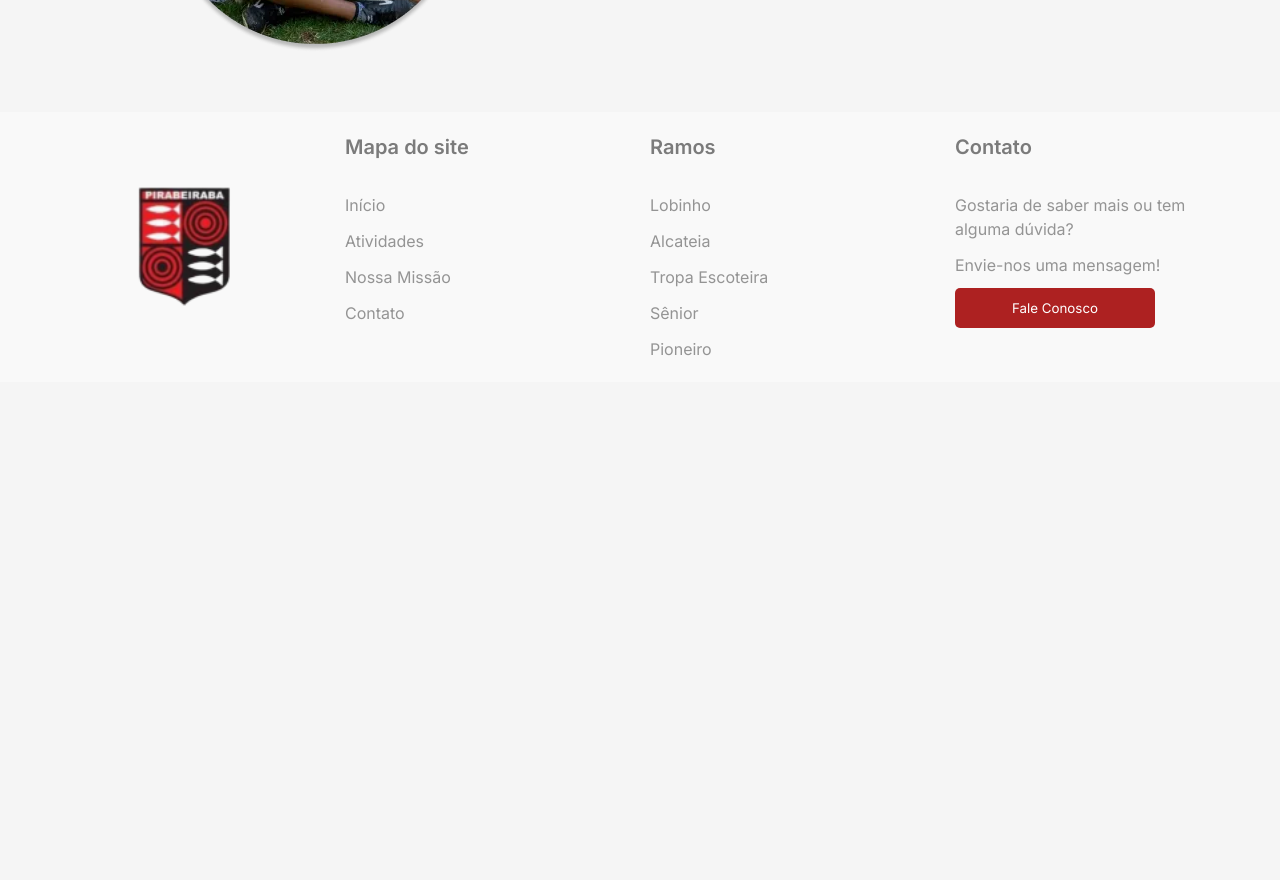
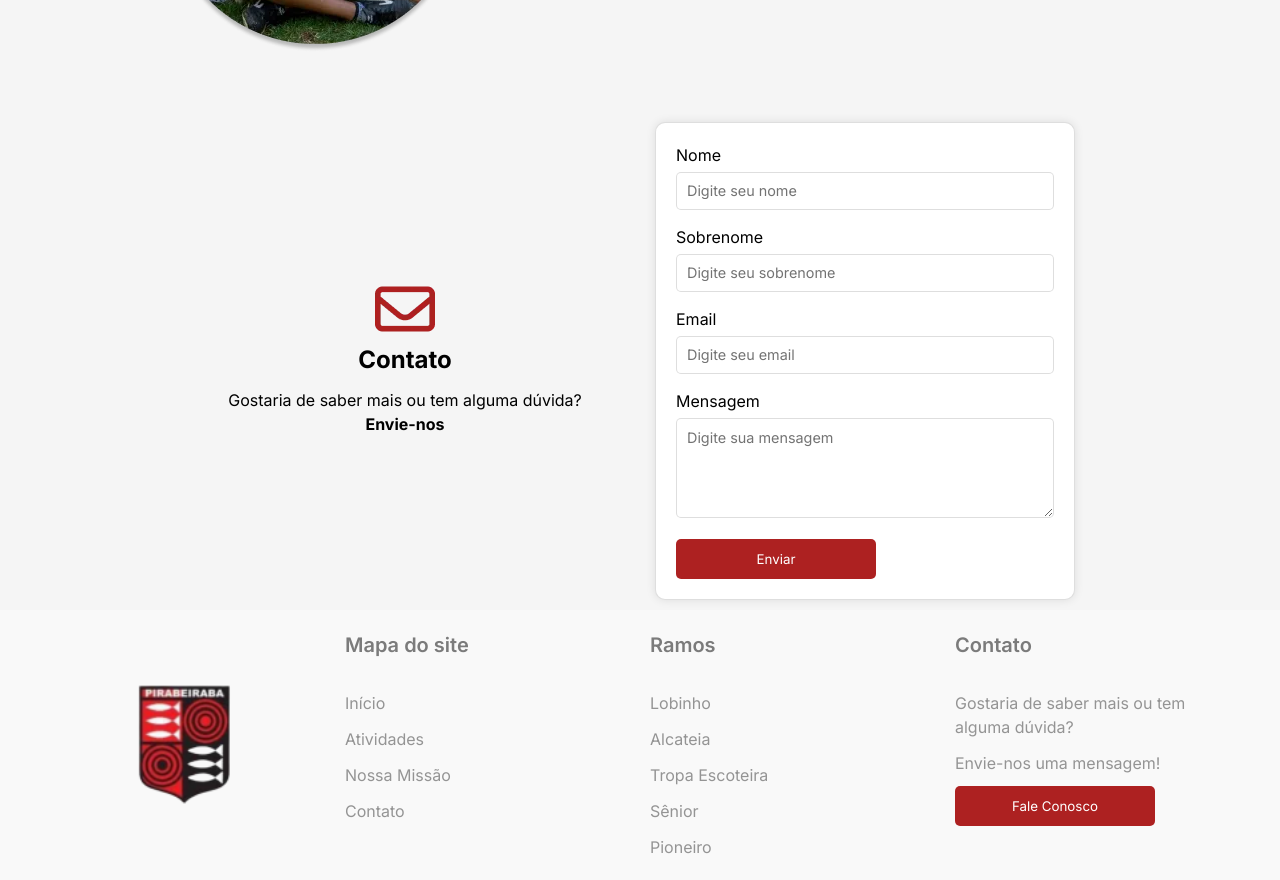
Before and after one commit to matheusmartinsviana/escoteiroPirabeiraba, a React (Vite) app: page / in a window 1280 px wide. Shown: the part 3980-4860 px from the top of the page. Before the commit the page ends 4362 px from the top, so only its background shows below. Built offline with nearby package versions, Linux system fonts and the light colour scheme.

Commit message:
feat: contact section

```diff
--- a/src/components/Sections/Contact.jsx
+++ b/src/components/Sections/Contact.jsx
@@ -1,7 +1,103 @@
+import { useState } from "react";
+import styles from "./styles/Contact.module.css";
+import mailImage from "../../assets/mail.webp";
+import Button from "../General/Button";
+
 export default function Contact() {
+  const [formData, setFormData] = useState({
+    name: "",
+    surname: "",
+    email: "",
+    message: "",
+  });
+
+  const handleChange = (e) => {
+    const { name, value } = e.target;
+    setFormData({
+      ...formData,
+      [name]: value,
+    });
+  };
+
+  const handleSubmit = (e) => {
+    e.preventDefault();
+
+    const message = encodeURIComponent(
+      `Olá, vim pelo site dos Escoteiros de Pirabeiraba. Meu nome é ${formData.name}. ${formData.surname}\nEmail: ${formData.email}\nMensagem: ${formData.message}`
+    );
+
+    const phoneNumber = "1234567890";
+    const whatsappURL = `https://wa.me/${phoneNumber}?text=${message}`;
+
+    window.open(whatsappURL, "_blank");
+  };
+
   return (
     <>
-      <form action=""></form>
+      <section className={styles.contactContainer}>
+        <div className={styles.leftSide}>
+          <img src={mailImage} alt="" />
+          <h1>Contato</h1>
+          <p>
+            Gostaria de saber mais ou tem alguma dúvida?{" "}
+            <strong>Envie-nos</strong>
+          </p>
+        </div>
+        <form onSubmit={handleSubmit}>
+          <div className={styles.inputGroup}>
+            <label htmlFor="name">Nome</label>
+            <input
+              type="text"
+              id="name"
+              name="name"
+              placeholder="Digite seu nome"
+              required
+              value={formData.name}
+              onChange={handleChange}
+            />
+          </div>
+
+          <div className={styles.inputGroup}>
+            <label htmlFor="surname">Sobrenome</label>
+            <input
+              type="text"
+              id="surname"
+              name="surname"
+              placeholder="Digite seu sobrenome"
+              required
+              value={formData.surname}
+              onChange={handleChange}
+            />
+          </div>
+
+          <div className={styles.inputGroup}>
+            <label htmlFor="email">Email</label>
+            <input
+              type="email"
+              id="email"
+              name="email"
+              placeholder="Digite seu email"
+              required
+              value={formData.email}
+              onChange={handleChange}
+            />
+          </div>
+
+          <div className={styles.inputGroup}>
+            <label htmlFor="message">Mensagem</label>
+            <textarea
+              id="message"
+              name="message"
+              placeholder="Digite sua mensagem"
+              required
+              value={formData.message}
+              onChange={handleChange}
+            ></textarea>
+          </div>
+
+          <Button type="submit">Enviar</Button>
+        </form>
+      </section>
     </>
   );
 }
--- /dev/null
+++ b/src/components/Sections/styles/Contact.module.css
@@ -0,0 +1,62 @@
+.contactContainer {
+  display: flex;
+  flex-wrap: wrap;
+  align-items: center;
+  justify-content: center;
+  gap: 50px;
+  margin: 10px;
+}
+
+.leftSide {
+  display: flex;
+  align-items: center;
+  justify-content: center;
+  flex-direction: column;
+  gap: 10px;
+}
+
+.leftSide p {
+  max-width: 400px;
+  text-align: center;
+}
+
+.inputGroup {
+  margin-bottom: 15px;
+}
+
+.inputGroup label {
+  display: block;
+  margin-bottom: 5px;
+}
+
+.inputGroup input,
+.inputGroup textarea {
+  max-width: 400px;
+  width: 100%;
+  padding: 10px;
+  border: 1px solid #cccccca4;
+  border-radius: 5px;
+}
+
+.inputGroup input::placeholder,
+.inputGroup textarea::placeholder {
+  color: #363636b2;
+  font-size: 0.9rem;
+}
+.inputGroup textarea {
+  resize: vertical;
+  height: 100px;
+  max-height: 200px;
+}
+
+.contactContainer form {
+  border: 1px solid #cccccca4;
+  background-color: white;
+  width: 420px;
+  padding: 20px;
+  border-radius: 10px;
+  display: flex;
+  justify-content: center;
+  flex-direction: column;
+  box-shadow: 0 0 10px rgba(0, 0, 0, 0.1);
+}
--- a/src/pages/Home.jsx
+++ b/src/pages/Home.jsx
@@ -1,5 +1,6 @@
 import BannerSlider from "../components/Sections/BannerSlider";
 import Branches from "../components/Sections/Branches";
+import Contact from "../components/Sections/Contact";
 import OurHistory from "../components/Sections/OurHistory";
 import OurMisson from "../components/Sections/ourMission";
 import Projects from "../components/Sections/Projects";
@@ -14,6 +15,7 @@ export default function Home() {
       <Branches />
       <Projects />
       <Volunteer />
+      <Contact />
     </>
   );
 }
```
Also changed, not shown: src/assets/mail.webp (added).
